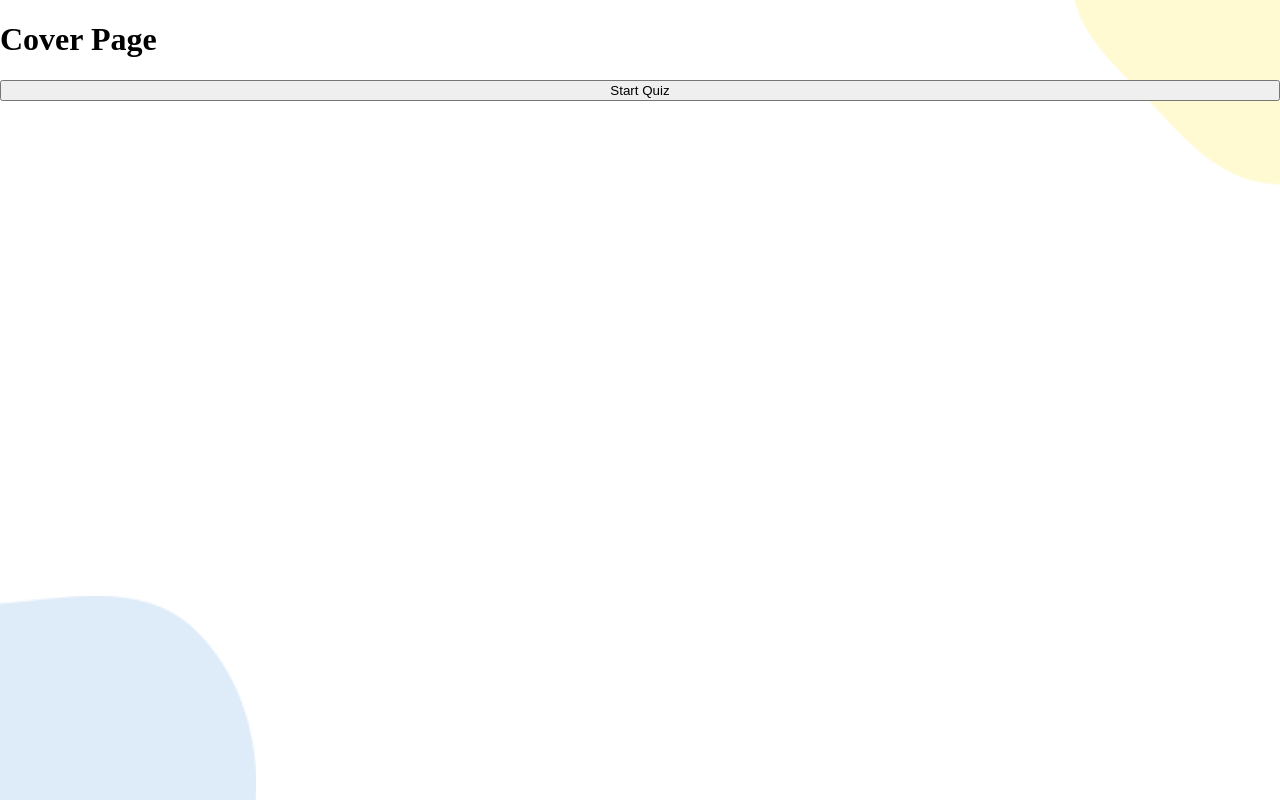
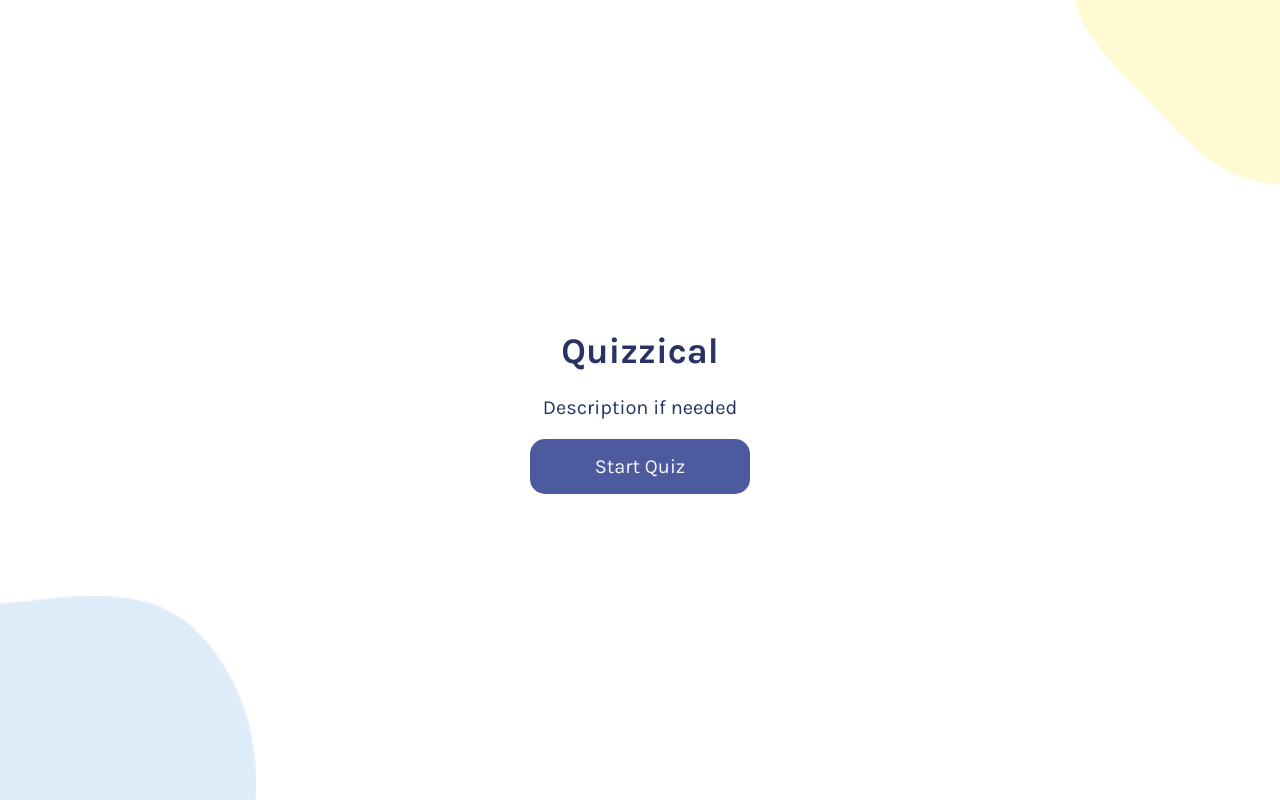
Before and after one commit to derdampflok/scrimba-quizzical, a React (Vite) app: page / in a window 1280 px wide. Built offline with nearby package versions, Linux system fonts and the light colour scheme.

Commit message:
style cover page

```diff
--- a/index.html
+++ b/index.html
@@ -1,13 +1,19 @@
 <!doctype html>
 <html lang="en">
+
 <head>
   <meta charset="UTF-8" />
-    <link rel="icon" type="image/svg+xml" href="/vite.svg" />
   <meta name="viewport" content="width=device-width, initial-scale=1.0" />
+  <link rel="preconnect" href="https://fonts.googleapis.com">
+  <link rel="preconnect" href="https://fonts.gstatic.com" crossorigin>
+  <link href="https://fonts.googleapis.com/css2?family=Karla:ital,wght@0,200..800;1,200..800&display=swap"
+    rel="stylesheet">
   <title>scrimba-quizzical</title>
 </head>
+
 <body>
   <div id="root"></div>
   <script type="module" src="/src/main.jsx"></script>
 </body>
+
 </html>
--- a/src/App.css
+++ b/src/App.css
@@ -1,4 +1,4 @@
-main {
+page {
     display: flex;
     flex-direction: column;
     height: 100%;
@@ -8,6 +8,6 @@ main {
     background-size: 15%, 15%;
 }
 
-main.big-background {
+page.big-background {
     background-size: 20%, 20%;
 }
--- a/src/App.jsx
+++ b/src/App.jsx
@@ -12,18 +12,18 @@ export default function App() {
     setShowCoverPage(false)
   }
 
-  const mainClassName = clsx({
+  const pageClassName = clsx({
     "big-background": showCoverPage
   })
 
   return (
     <>
-      <main className={mainClassName}>
+      <page className={pageClassName}>
         {showCoverPage ?
           <CoverPage startQuiz={startQuiz} />
           :
           <Quiz />}
-      </main>
+      </page>
     </>
   )
 }
--- a/src/components/CoverPage.css
+++ b/src/components/CoverPage.css
@@ -0,0 +1,26 @@
+main {
+    height: 100%;
+    display: flex;
+    flex-direction: column;
+    justify-content: center;
+    align-items: center;
+}
+
+h1 {
+    font-size: 2.25rem;
+}
+
+p {
+    font-size: 1.25rem;
+    margin-top: 0;
+}
+
+button {
+    background-color: #4D5B9E;
+    width: 220px;
+    height: 55px;
+    border-radius: 15px;
+    border-style: none;
+    color: #F5F7FB;
+    font-size: 1.25rem;
+}
--- a/src/components/CoverPage.jsx
+++ b/src/components/CoverPage.jsx
@@ -2,9 +2,10 @@ import './CoverPage.css'
 
 export default function CoverPage(props) {
     return (
-        <>
-            <h1>Cover Page</h1>
+        <main>
+            <h1>Quizzical</h1>
+            <p>Description if needed</p>
             <button onClick={props.startQuiz}>Start Quiz</button>
-        </>
+        </main>
     )
 }
--- a/src/index.css
+++ b/src/index.css
@@ -2,6 +2,12 @@ body {
     height: 100vh;
     overflow: hidden;
     margin: 0;
+    font-family: "Karla", sans-serif;
+    color: #293264;
+}
+
+button {
+    font-family: "Karla", sans-serif;
 }
 
 #root {
```
Lines whose indentation alone changed are shown as unchanged.
